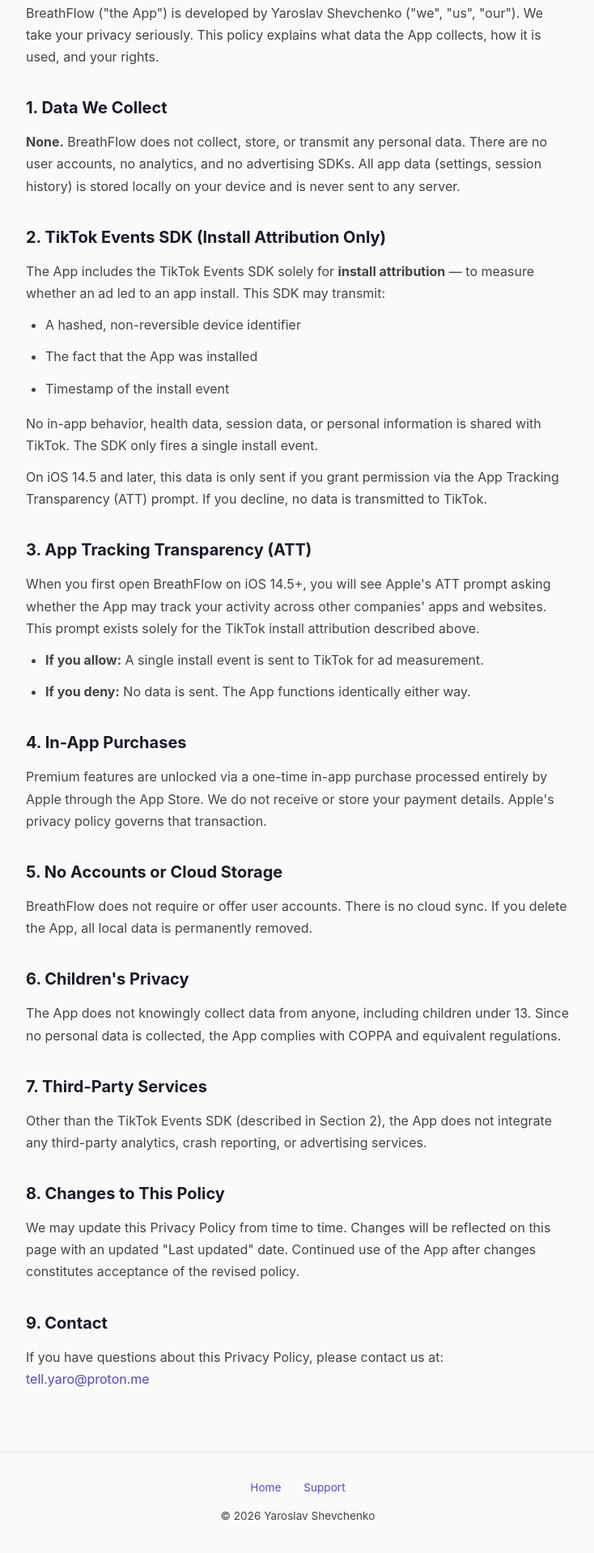
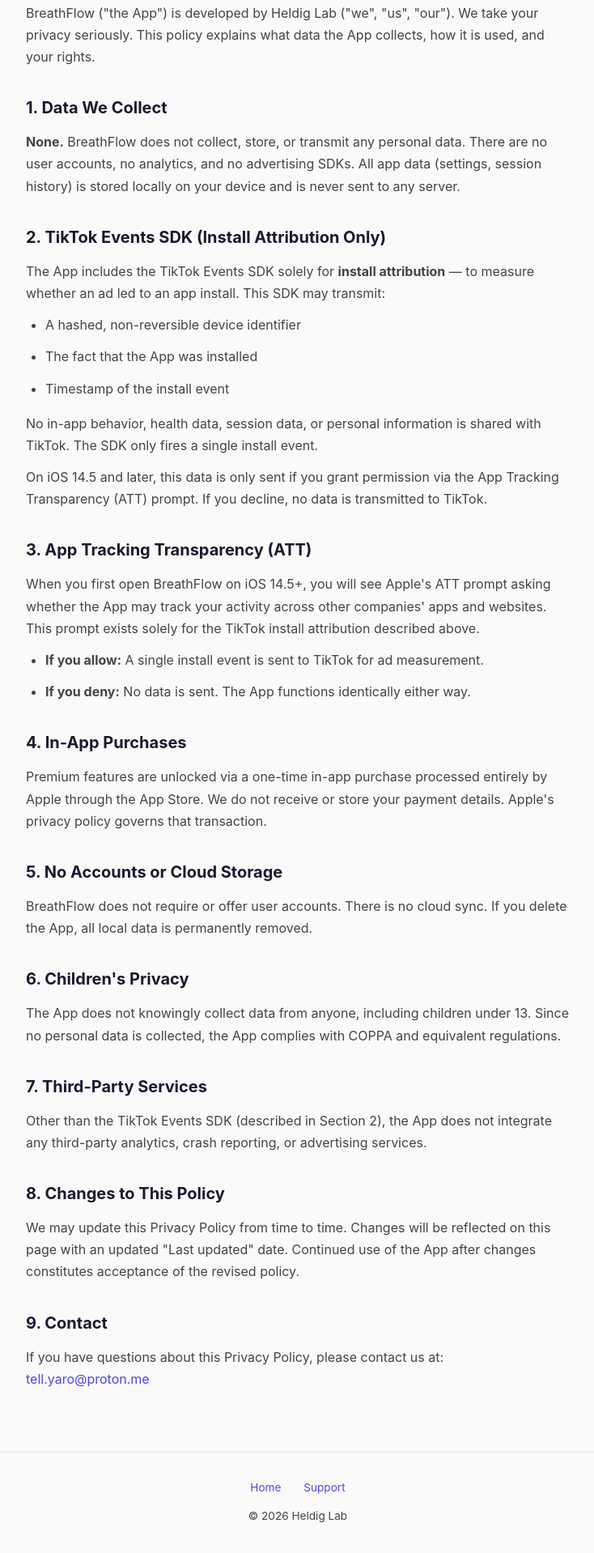
Before and after one commit to YShevchenko/breathflow-public, a plain HTML site: page docs/privacy.html in a window 1280 px wide. Shown: the part 234-2152 px from the top of the page at 81% size, without its empty margins (272-1006 px from the left). Drawn offline with Linux system fonts and the light colour scheme.

Commit message:
Update copyright to Heldig Lab

```diff
--- a/docs/privacy.html
+++ b/docs/privacy.html
@@ -47,7 +47,7 @@
 <main class="container">
     <p class="updated">Last updated: March 2026</p>
 
-    <p>BreathFlow ("the App") is developed by Yaroslav Shevchenko ("we", "us", "our"). We take your privacy seriously. This policy explains what data the App collects, how it is used, and your rights.</p>
+    <p>BreathFlow ("the App") is developed by Heldig Lab ("we", "us", "our"). We take your privacy seriously. This policy explains what data the App collects, how it is used, and your rights.</p>
 
     <h2>1. Data We Collect</h2>
     <p><strong>None.</strong> BreathFlow does not collect, store, or transmit any personal data. There are no user accounts, no analytics, and no advertising SDKs. All app data (settings, session history) is stored locally on your device and is never sent to any server.</p>
@@ -92,7 +92,7 @@
 <footer class="footer">
     <a href="index.html">Home</a>
     <a href="support.html">Support</a>
-    <p style="margin-top: 12px;">&copy; 2026 Yaroslav Shevchenko</p>
+    <p style="margin-top: 12px;">&copy; 2026 Heldig Lab</p>
 </footer>
 
 </body>
```
Also changed, not shown: docs/index.html (+1 -1 lines), docs/support.html (+1 -1 lines).
